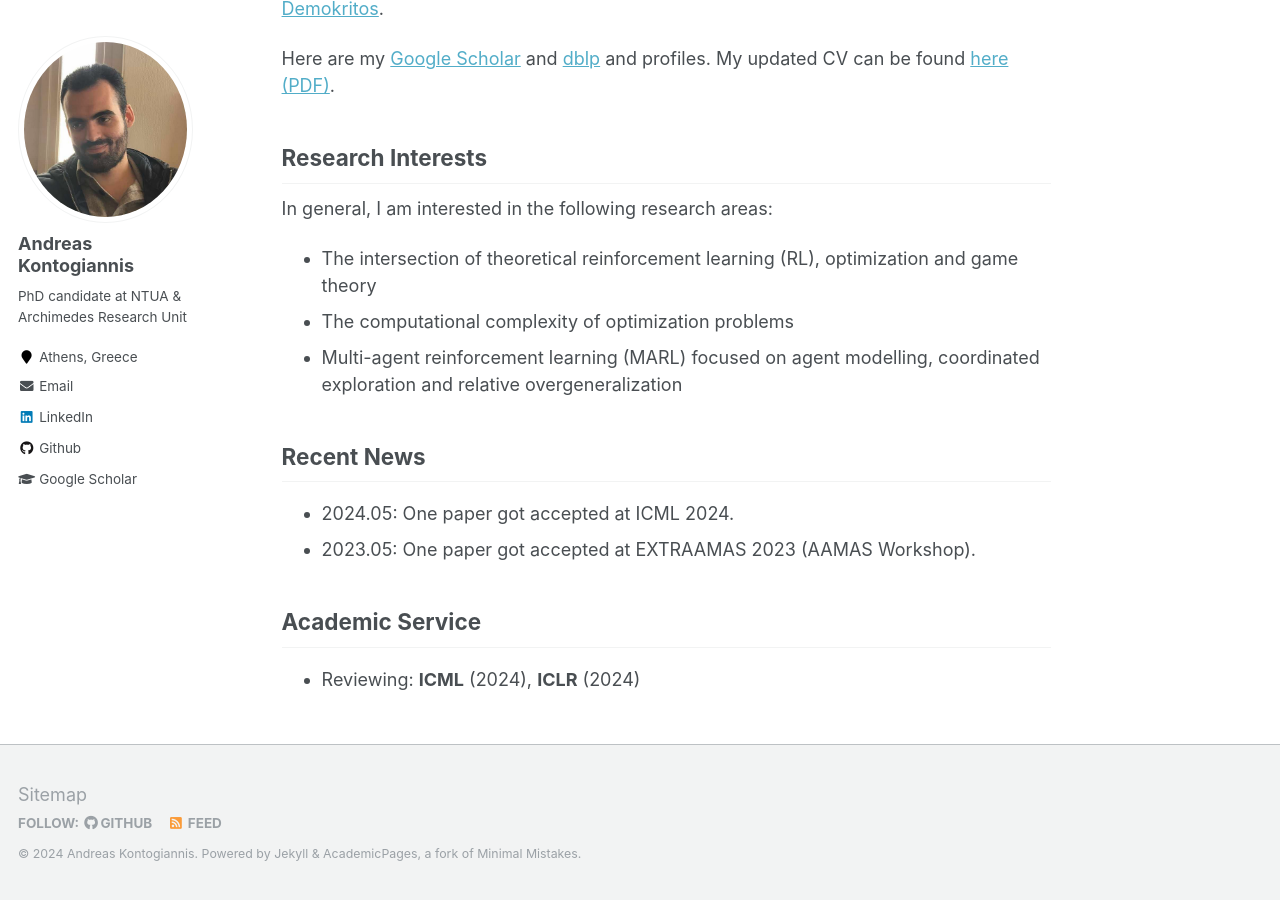
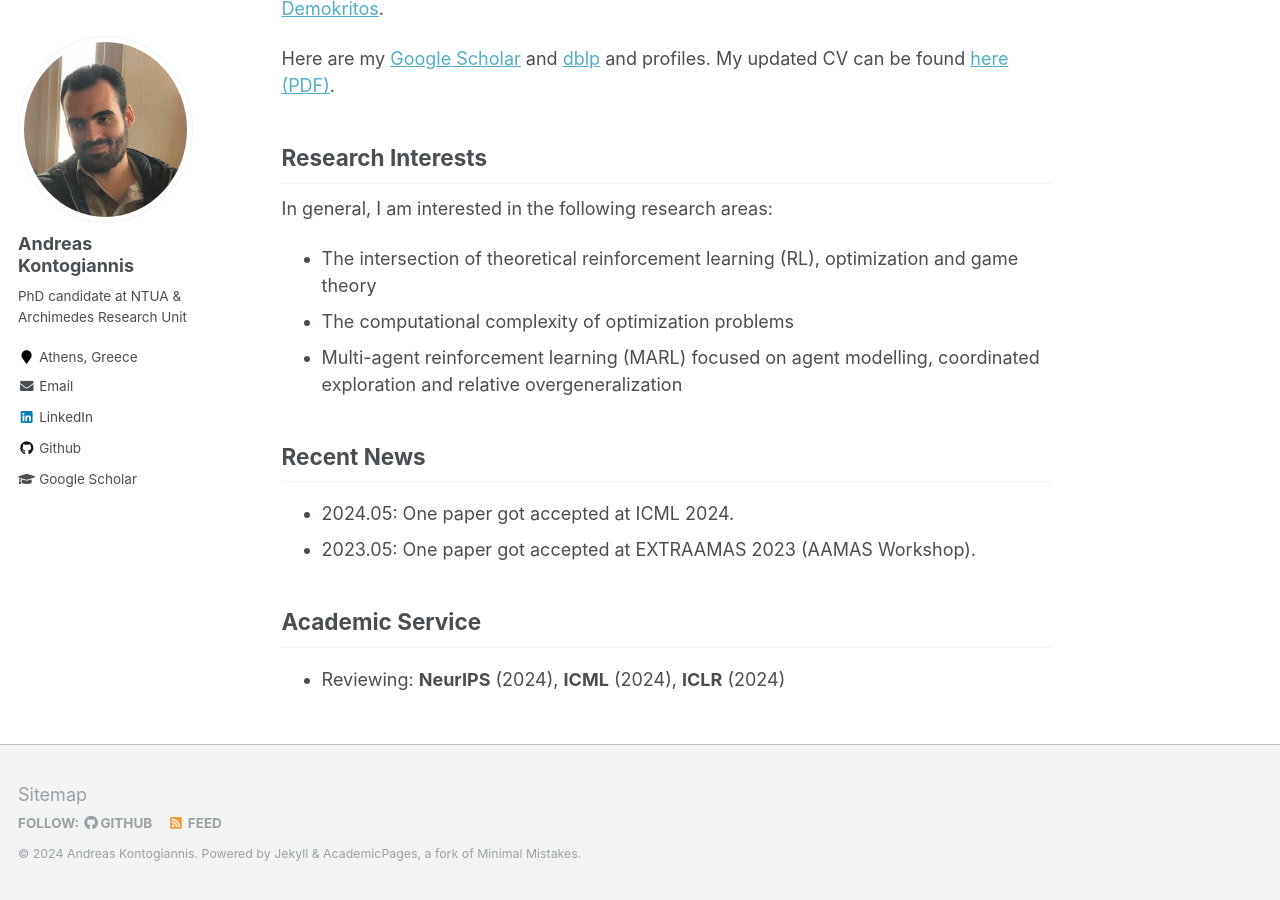
Before and after one commit to ddaedalus/ddaedalus.github.io, a Jekyll site: the page built from _pages/about.md, in a window 1280 px wide and 900 px high, scrolled down 526 px. Built offline with Jekyll 4.4.1, drawn with Linux system fonts in a browser that asks for light colours.

Commit message:
Update about.md

```diff
--- a/_pages/about.md
+++ b/_pages/about.md
@@ -26,4 +26,4 @@ In general, I am interested in the following research areas:
 - 2023.05: One paper got accepted at EXTRAAMAS 2023 (AAMAS Workshop).
 
 ## Academic Service
-* Reviewing: **ICML** (2024), **ICLR** (2024)
+* Reviewing: **NeurIPS** (2024), **ICML** (2024), **ICLR** (2024)
```
